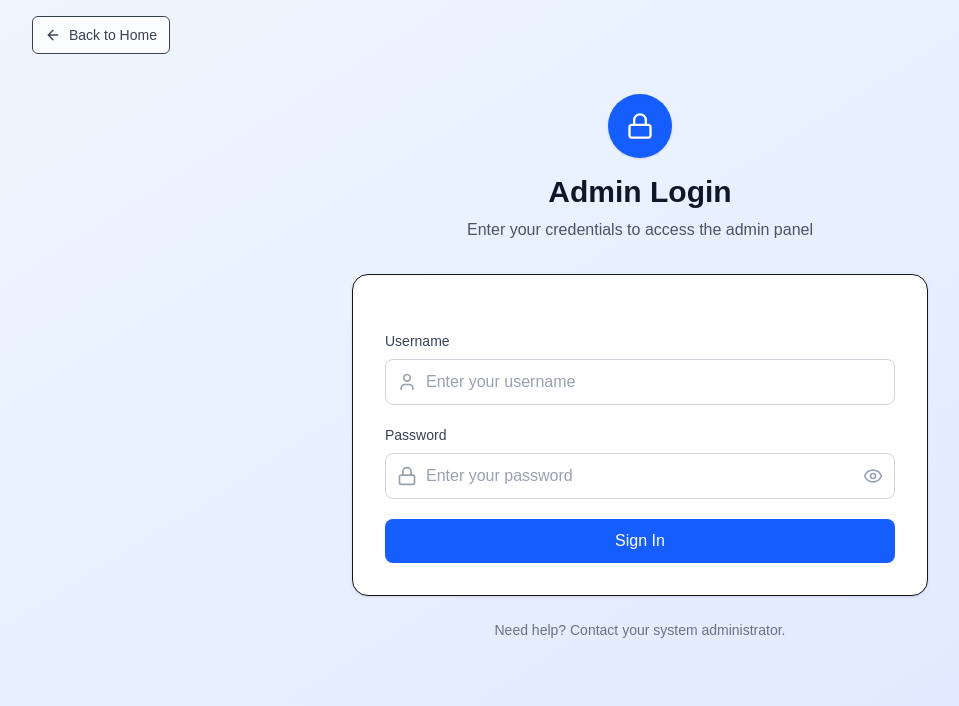
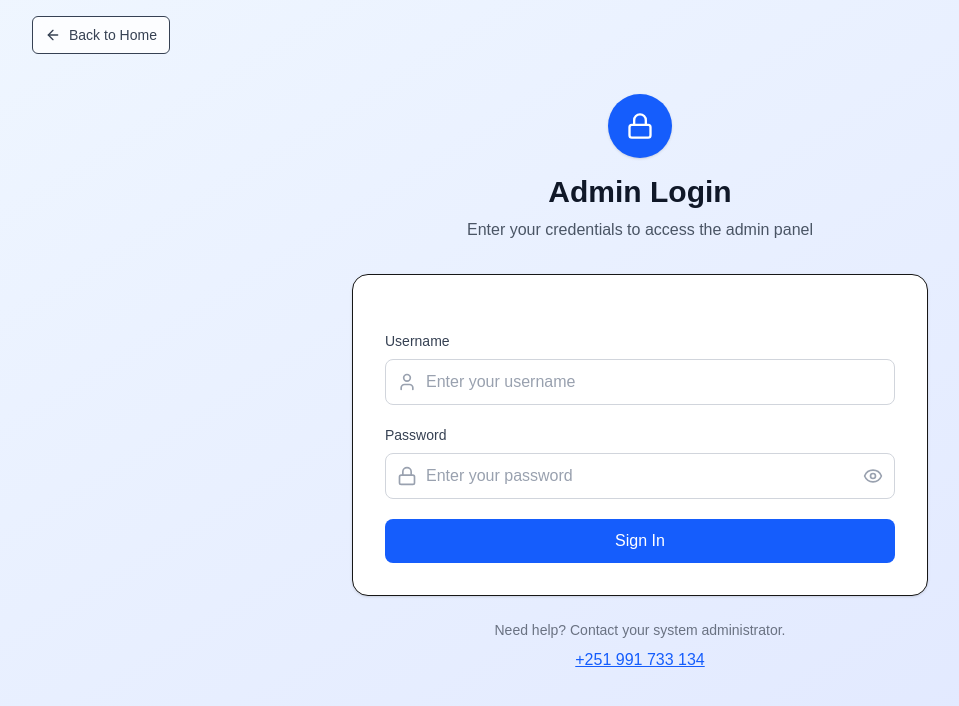
Before and after one commit to Yeshigetay/onlineCourses, a Next.js app: page /admin/login in a window 1280 px wide. Shown: the top 706 px of the page, without its empty margins (0-959 px from the left). Built offline with nearby package versions, Linux system fonts and the light colour scheme.

Commit message:
download

```diff
--- a/src/app/admin/login/page.tsx
+++ b/src/app/admin/login/page.tsx
@@ -132,6 +132,11 @@ export default function AdminLoginPage() {
           <p className="text-center text-sm text-gray-500 mt-6">
             Need help? Contact your system administrator.
           </p>
+          <p className="text-center mt-2">
+            <a href="tel:+251991733134" className="text-blue-600 hover:text-blue-700 underline">
+              +251 991 733 134
+            </a>
+          </p>
         </div>
       </div>
     </div>
```
